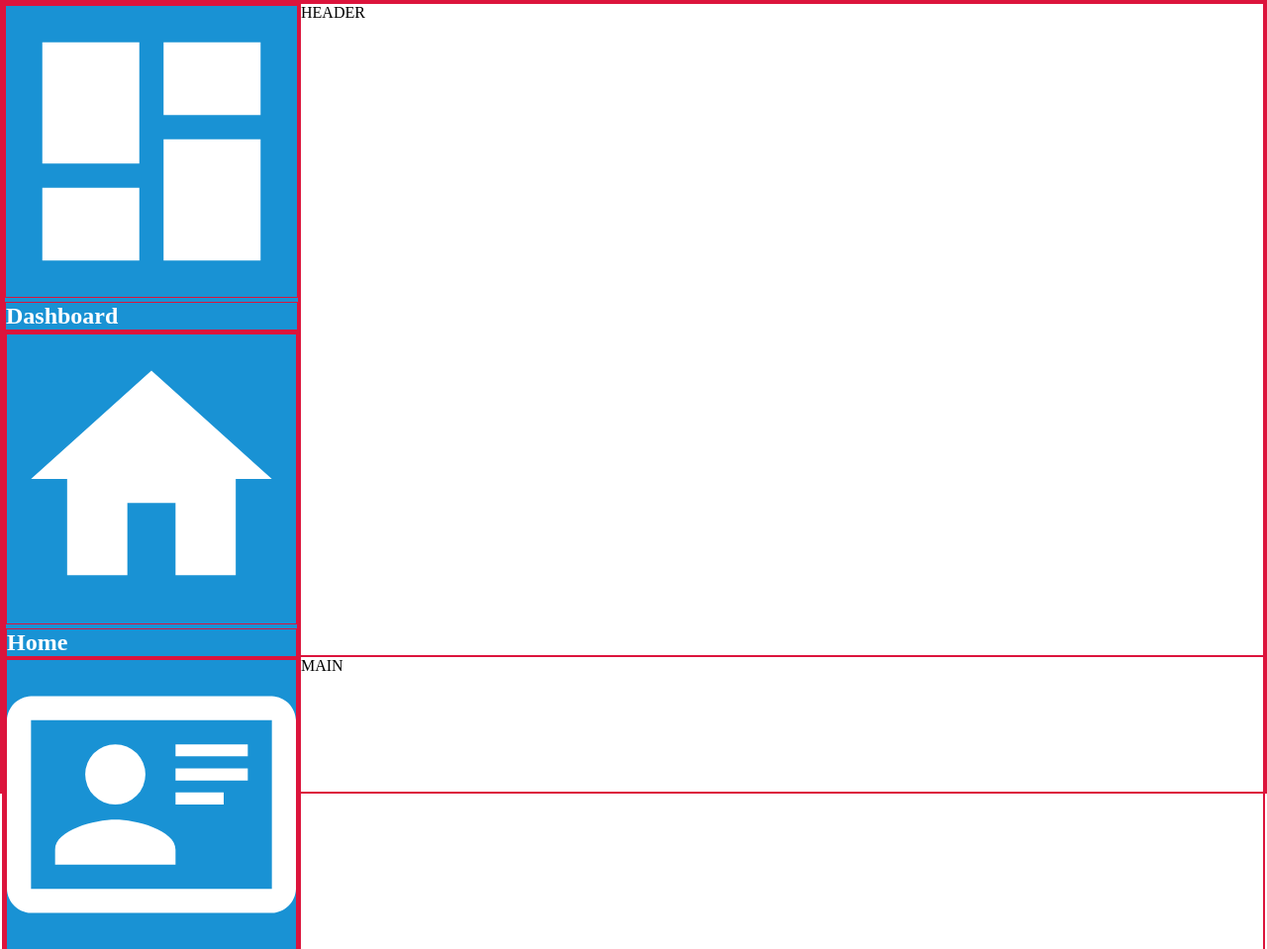
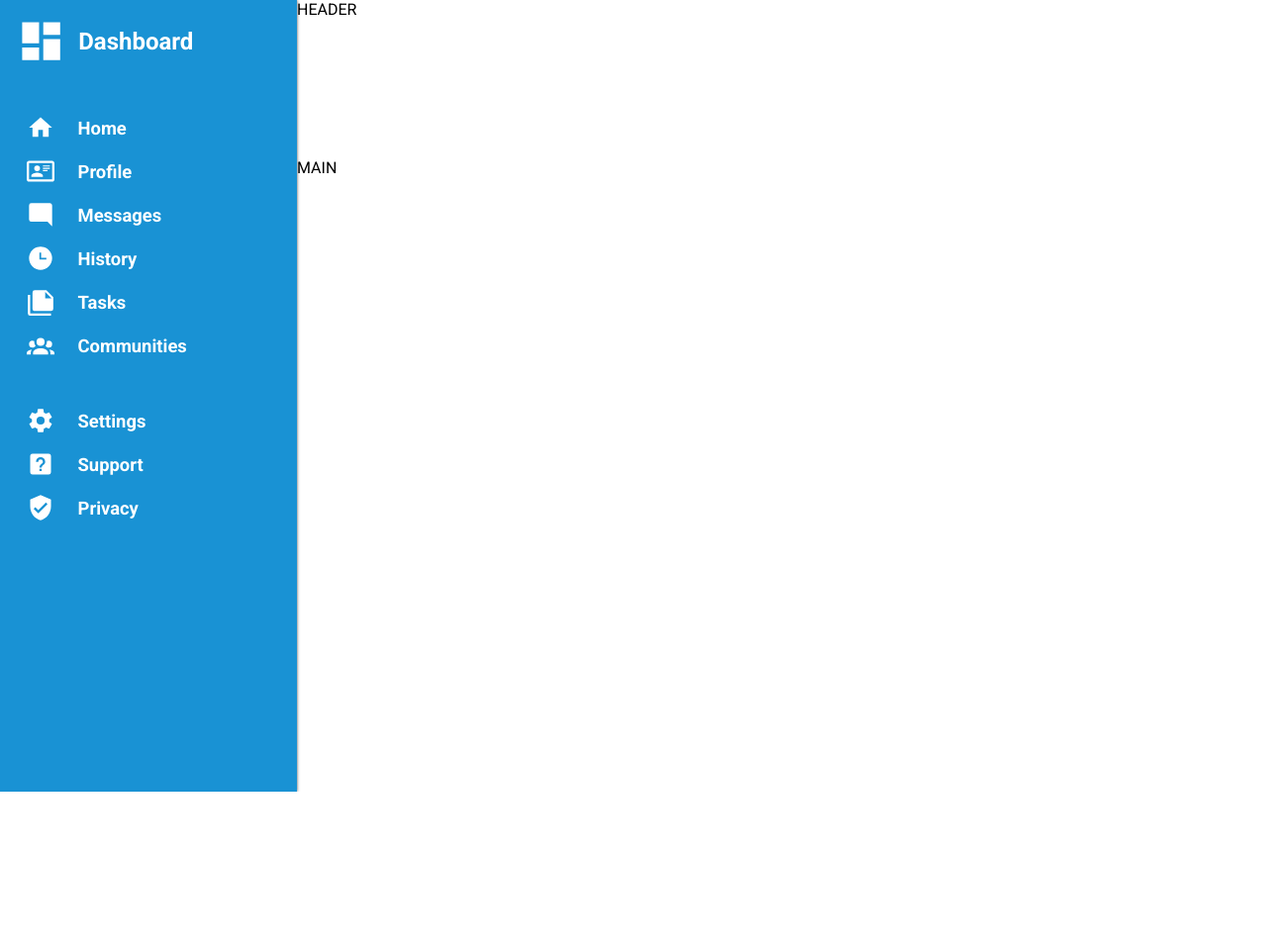
Before and after one commit to Gritnb/admin-dashboard, a plain HTML site: page index.html in a window 1280 px wide. Shown: the top 959 px of the page at 99% size. After the commit the page ends 800 px from the top, so only its background shows below. Drawn offline with Linux system fonts and the light colour scheme.

Commit message:
Layout and styling for nav-bar finished.

```diff
--- a/styles.css
+++ b/styles.css
@@ -2,27 +2,23 @@
   margin: 0;
   padding: 0;
   box-sizing: border-box;
-  border: 1px solid crimson;
 }
 
-:root {
-  --background-blue: #1992D4;
-  --background-gray: #E2E8F0;
-  --background-white: #FFFFFF;
-  --color-white: white;
-  --color-gray: #636363;
-  --color-dark: #000000;
+@font-face {
+  font-family: Roboto;
+  src: url(/assets/fonts/Roboto-VariableFont_wdth\,wght.ttf);
 }
-
 body {
   height: 100vh;
   overflow: hidden;
+  font-family: Roboto;
 }
 
 /*Layout*/
 .container {
   display: grid;
-  grid-template-columns: 300px 3fr;
+  height: 100%;
+  grid-template-columns: 300px 1fr;
   grid-template-rows: 1fr 4fr;
 }
 
@@ -33,6 +29,35 @@ main {
 /*Navigation Bar*/
 .nav {
   grid-row: 1/-1;
-  background-color: var(--background-blue);
-  color: var(--color-white);
-}/*# sourceMappingURL=styles.css.map */
+  background-color: #1992D4;
+  color: white;
+  display: grid;
+  grid-template-rows: 1fr 3fr 2fr 3fr;
+  gap: 1rem;
+  box-shadow: 0px 0px 3px rgba(0, 0, 0, 0.7);
+}
+
+.nav-hero {
+  display: grid;
+  padding: 1rem;
+  grid-template-columns: 1fr 4fr;
+  align-items: center;
+  gap: 0.75rem;
+}
+
+.settings-wrap {
+  padding-left: 0.7rem;
+  display: grid;
+  grid-template-columns: 1fr 4fr;
+  align-items: center;
+  margin: 1rem;
+}
+.settings-wrap svg {
+  height: 1.75rem;
+  aspect-ratio: 1;
+}
+.settings-wrap h2 {
+  font-size: 1.15rem;
+}
+
+/*Header*//*# sourceMappingURL=styles.css.map */
```
